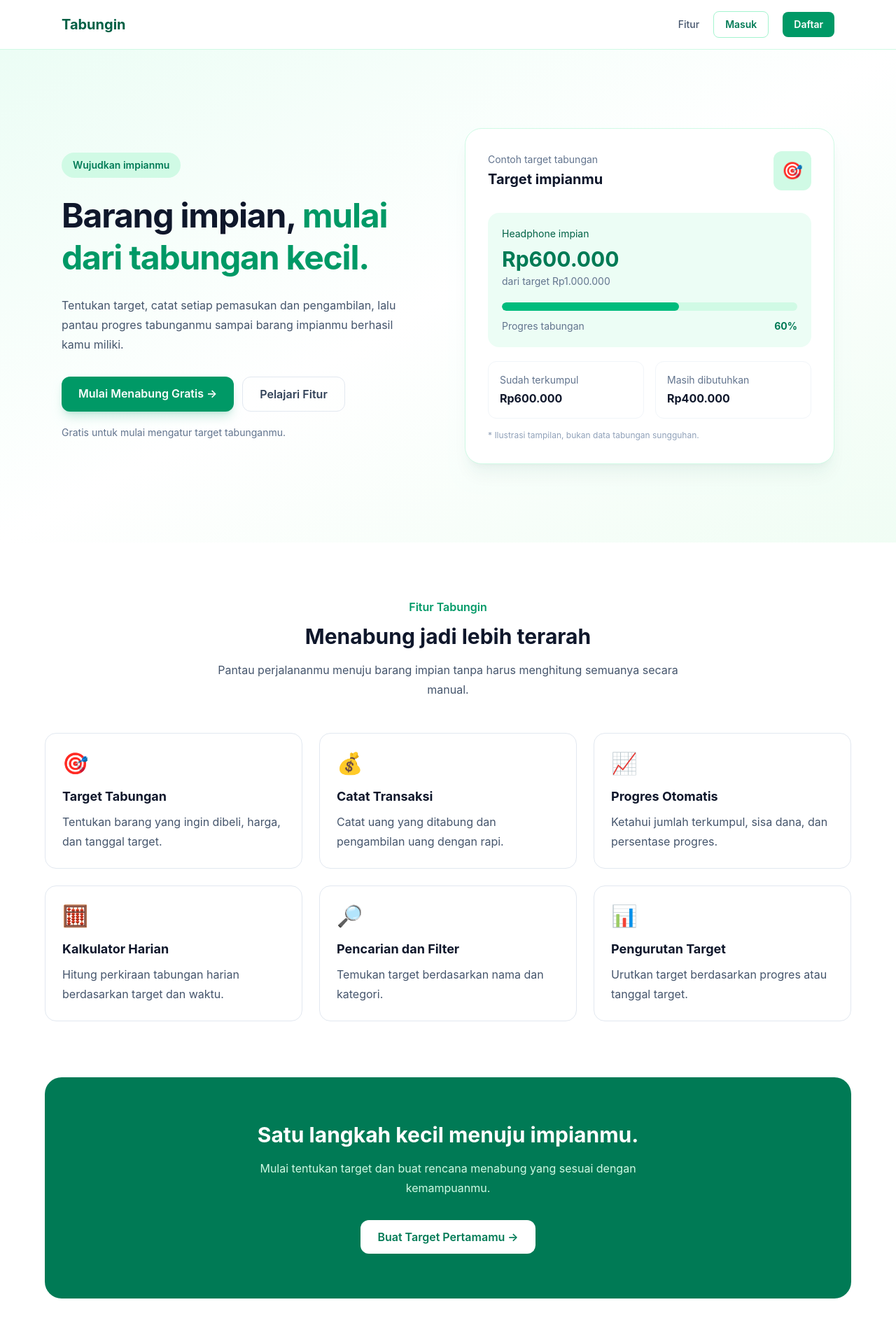
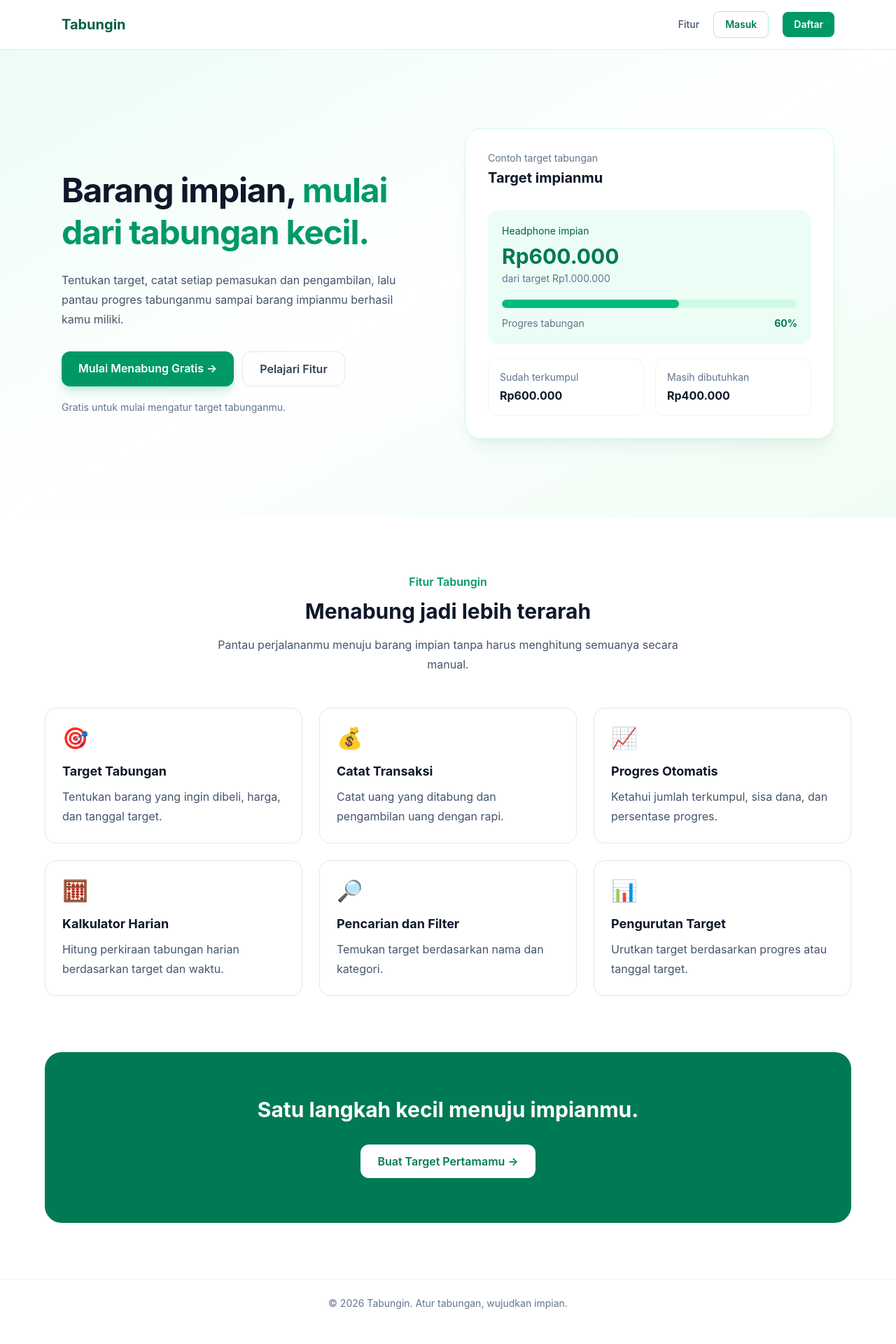
Before and after one commit to tegarprasety0/tabungin-proyek-tegar, a React (Vite) app: page / in a window 1280 px wide. Shown: the top 1920 px of the page at 70% size. After the commit the page ends 1896 px from the top, so only its background shows below. Built offline with nearby package versions, Linux system fonts and the light colour scheme; no server answers.

Commit message:
style(pages): perbarui tampilan halaman Landing

```diff
--- a/src/pages/Landing.jsx
+++ b/src/pages/Landing.jsx
@@ -10,9 +10,6 @@ function Landing() {
         <section className="bg-gradient-to-br from-emerald-50 via-white to-green-50">
           <div className="mx-auto grid max-w-6xl items-center gap-12 px-6 py-20 md:grid-cols-2 md:py-28">
             <div>
-              <span className="inline-block rounded-full bg-emerald-100 px-4 py-2 text-sm font-semibold text-emerald-700">
-                Wujudkan impianmu
-              </span>
 
               <h1 className="mt-6 text-4xl font-bold leading-tight tracking-tight text-slate-900 sm:text-5xl">
                 Barang impian,
@@ -60,9 +57,6 @@ function Landing() {
                   </h2>
                 </div>
 
-                <span className="rounded-xl bg-emerald-100 p-3 text-2xl">
-                  🎯
-                </span>
               </div>
 
               <div className="mt-8 rounded-2xl bg-emerald-50 p-5">
@@ -112,9 +106,6 @@ function Landing() {
                 </div>
               </div>
 
-              <p className="mt-4 text-xs text-slate-400">
-                * Ilustrasi tampilan, bukan data tabungan sungguhan.
-              </p>
             </div>
           </div>
         </section>
@@ -184,11 +175,6 @@ function Landing() {
               Satu langkah kecil menuju impianmu.
             </h2>
 
-            <p className="mx-auto mt-4 max-w-xl leading-7 text-emerald-100">
-              Mulai tentukan target dan buat rencana menabung yang
-              sesuai dengan kemampuanmu.
-            </p>
-
             <a
               href="/register"
               className="mt-8 inline-block rounded-xl bg-white px-6 py-3 font-semibold text-emerald-700 transition hover:bg-emerald-50"
```
